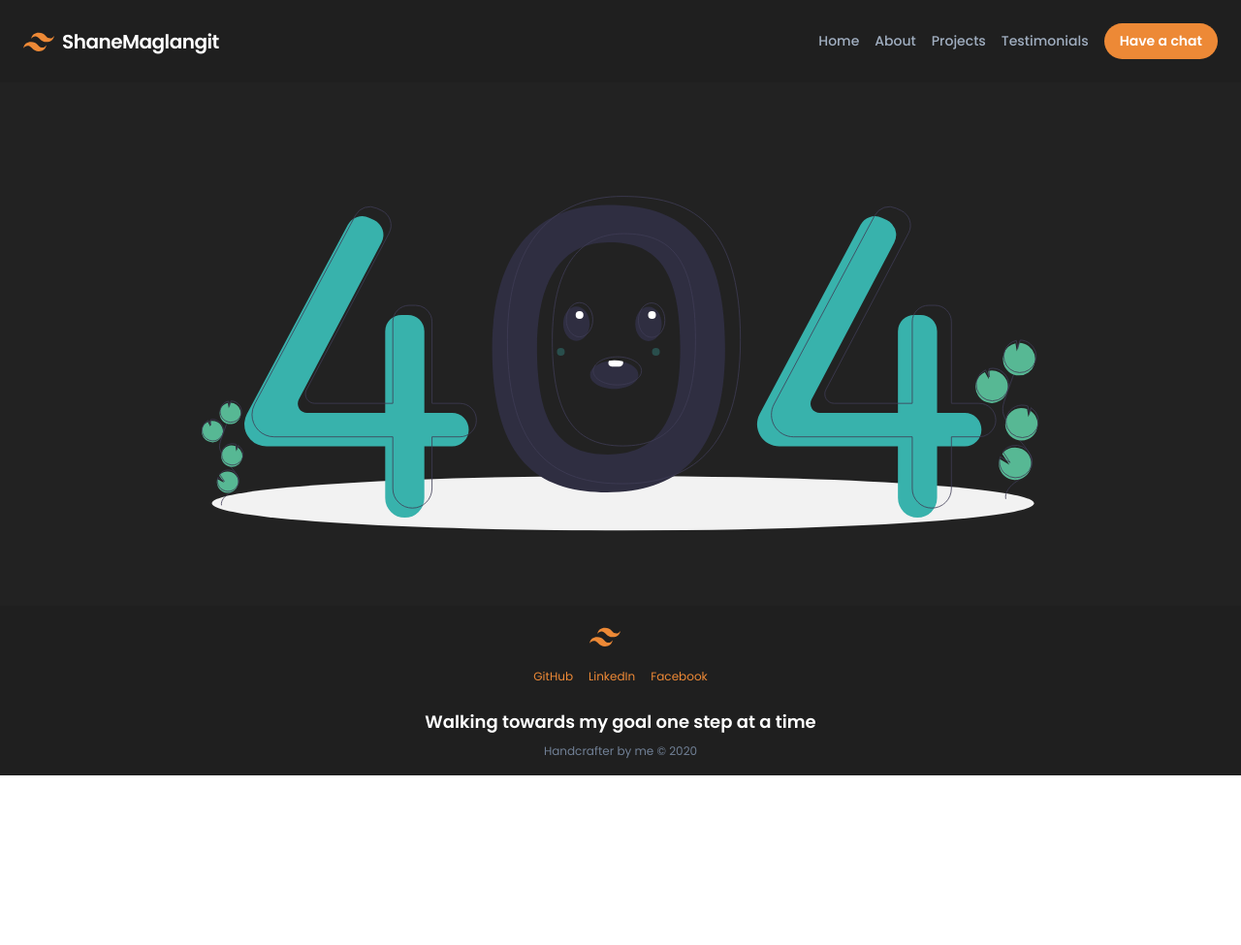
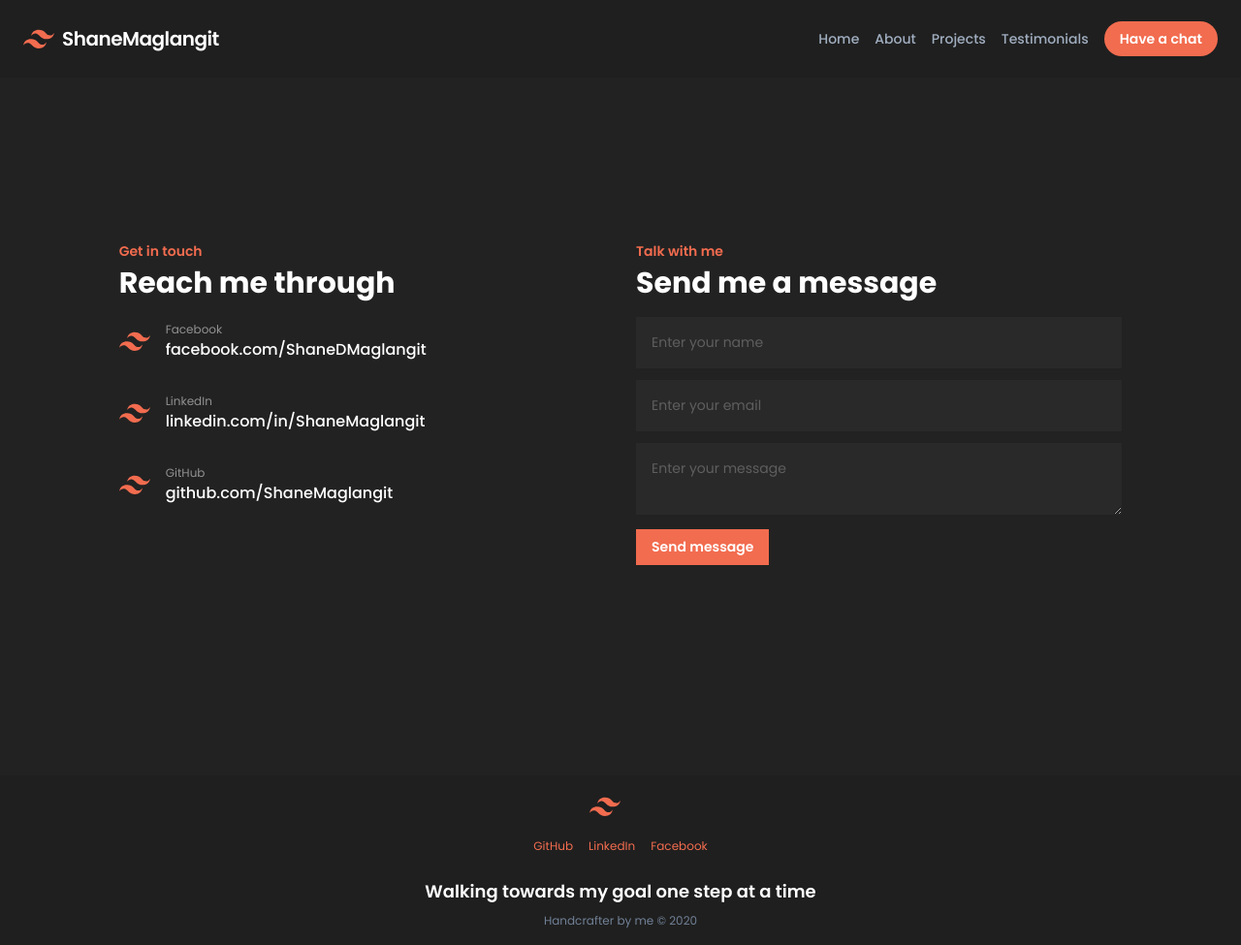
Before and after one commit to ShaneMaglangit/shanemaglangit-gatsby, a Gatsby site: page /contact in a window 1280 px wide. Before the commit this address had no page. Shown: the whole page at 97% size. Before the commit the page ends 800 px from the top, so only its background shows below. Built offline with nearby package versions, Linux system fonts and the light colour scheme; Gatsby itself is replaced by a stand-in of ours.

Commit message:
Added contact page | Changed orange-500 to primary | Fixed NavBar Issues

```diff
--- a/src/components/Footer.js
+++ b/src/components/Footer.js
@@ -7,14 +7,14 @@ const Footer = () => {
         <footer className="py-4 text-center bg-darker text-gray-600 text-xs">
             {/* Site logo */}
             <div className="mx-auto flex items-center flex-shrink-0 justify-center text-white mr-6">
-                <svg className="fill-current text-orange-500 h-8 w-8 mr-2" width="54" height="54" viewBox="0 0 54 54" xmlns="http://www.w3.org/2000/svg">
+                <svg className="fill-current text-primary h-8 w-8 mr-2" width="54" height="54" viewBox="0 0 54 54" xmlns="http://www.w3.org/2000/svg">
                     <path d="M13.5 22.1c1.8-7.2 6.3-10.8 13.5-10.8 10.8 0 12.15 8.1 17.55 9.45 3.6.9 6.75-.45 9.45-4.05-1.8 7.2-6.3 10.8-13.5 10.8-10.8 0-12.15-8.1-17.55-9.45-3.6-.9-6.75.45-9.45 4.05zM0 38.3c1.8-7.2 6.3-10.8 13.5-10.8 10.8 0 12.15 8.1 17.55 9.45 3.6.9 6.75-.45 9.45-4.05-1.8 7.2-6.3 10.8-13.5 10.8-10.8 0-12.15-8.1-17.55-9.45-3.6-.9-6.75.45-9.45 4.05z"/>
                 </svg>
             </div>
             <div className="py-4">
-                <a href="https://github.com/shanemaglangit" target="_blank" rel="noreferrer" className="px-2 text-orange-500">GitHub</a>
-                <a href="https://www.facebook.com/Scoobidiboopao" target="_blank" rel="noreferrer" className="px-2 text-orange-500">LinkedIn</a>
-                <a href="https://www.aedin.com/in/shanemaglangit/" target="_blank" rel="noreferrer" className="px-2 text-orange-500">Facebook</a>
+                <a href="https://github.com/shanemaglangit" target="_blank" rel="noreferrer" className="px-2 text-primary">GitHub</a>
+                <a href="https://www.facebook.com/Scoobidiboopao" target="_blank" rel="noreferrer" className="px-2 text-primary">LinkedIn</a>
+                <a href="https://www.aedin.com/in/shanemaglangit/" target="_blank" rel="noreferrer" className="px-2 text-primary">Facebook</a>
             </div>
             <h3 className="text-lg text-white font-semibold my-2">Walking towards my goal one step at a time</h3>
             Handcrafter by me &copy; 2020
--- a/src/components/Navbar.js
+++ b/src/components/Navbar.js
@@ -1,3 +1,4 @@
+import { Link } from "gatsby"
 import React, {useState} from "react"
 import NavbarItems from "./NavbarItems"
 
@@ -8,15 +9,15 @@ function Navbar () {
             {/* Wrapper for the navigation bar */}
             <nav className="fixed flex flex-wrap items-center justify-between w-full bg-darker p-6 z-30">
                 {/* Site logo */}
-                <div className="flex items-center flex-shrink-0 text-white mr-6">
-                    <svg className="fill-current text-orange-500 h-8 w-8 mr-2" width="54" height="54" viewBox="0 0 54 54" xmlns="http://www.w3.org/2000/svg">
+                <Link to="/" className="flex items-center flex-shrink-0 text-white mr-6">
+                    <svg className="fill-current text-primary h-8 w-8 mr-2" width="54" height="54" viewBox="0 0 54 54" xmlns="http://www.w3.org/2000/svg">
                         <path d="M13.5 22.1c1.8-7.2 6.3-10.8 13.5-10.8 10.8 0 12.15 8.1 17.55 9.45 3.6.9 6.75-.45 9.45-4.05-1.8 7.2-6.3 10.8-13.5 10.8-10.8 0-12.15-8.1-17.55-9.45-3.6-.9-6.75.45-9.45 4.05zM0 38.3c1.8-7.2 6.3-10.8 13.5-10.8 10.8 0 12.15 8.1 17.55 9.45 3.6.9 6.75-.45 9.45-4.05-1.8 7.2-6.3 10.8-13.5 10.8-10.8 0-12.15-8.1-17.55-9.45-3.6-.9-6.75.45-9.45 4.05z"/>
                     </svg>
                     <span className="font-semibold text-xl tracking-tight">ShaneMaglangit</span>
-                </div>
+                </Link>
                 {/* Hamburger icon */}
                 <div className="block md:hidden" onClick={() => toggleExpansion(!isExpanded)} onKeyPress={() => toggleExpansion(!isExpanded)} role="button" tabIndex={0}>
-                    <button className="flex items-center px-3 py-2 border rounded text-orange-500 border-orange-500 focus:outline-none">
+                    <button className="flex items-center px-3 py-2 border rounded text-primary border-primary focus:outline-none">
                         <svg className="fill-current h-3 w-3" viewBox="0 0 20 20" xmlns="http://www.w3.org/2000/svg">
                             <title>Menu</title>
                             <path d="M0 3h20v2H0V3zm0 6h20v2H0V9zm0 6h20v2H0v-2z"/>
--- a/src/components/NavbarItems.js
+++ b/src/components/NavbarItems.js
@@ -1,4 +1,4 @@
-import { button } from "gatsby"
+import { button, Link } from "gatsby"
 import React from "react"
 import scrollTo from "gatsby-plugin-smoothscroll"
 
@@ -11,7 +11,8 @@ const NavbarItems = () => {
                 <button onClick={() => scrollTo('#about')} className="block mt-4 mr-4 md:inline-block font-medium md:mt-0 text-gray-500 focus:outline-none">About</button>
                 <button onClick={() => scrollTo('#project')} className="block mt-4 mr-4 md:inline-block font-medium md:mt-0 text-gray-500 focus:outline-none">Projects</button>
                 <button onClick={() => scrollTo('#testimonial')} className="block mt-4 mr-4 md:inline-block font-medium md:mt-0 text-gray-500 focus:outline-none">Testimonials</button>
-                <button className="font-medium text-gray-500 mt-4 md:bg-orange-500 md:hover:bg-orange-700 md:text-sm md:text-white md:font-semibold md:mt-0 md:py-2 md:px-4 md:rounded-full focus:outline-none">Have a chat</button>
+                {/* <button className="font-medium text-gray-500 mt-4 md:bg-primary md:hover:bg-orange-700 md:text-sm md:text-white md:font-semibold md:mt-0 md:py-2 md:px-4 md:rounded-full focus:outline-none">Have a chat</button> */}
+                <Link to="/contact/" className="font-medium text-gray-500 mt-4 md:bg-primary md:hover:bg-orange-700 md:text-sm md:text-white md:font-semibold md:mt-0 md:py-2 md:px-4 md:rounded-full focus:outline-none">Have a chat</Link>
             </div>
         </>
     )
--- /dev/null
+++ b/src/pages/contact.js
@@ -0,0 +1,62 @@
+import React from "react"
+import Layout from "../components/Layout"
+
+export default () => {
+  return (
+    <Layout>
+        <main className="w-full flex-grow min-h-screen flex flex-col justify-around">
+          <div className="w-10/12 mx-auto flex content-start ">
+            <div className="flex flex-col w-100 px-4 w-full md:w-1/2 mt-8 sm:mt-8">
+                <p className="text-sm text-primary font-semibold pr-2">
+                    Get in touch
+                </p>
+                <h1 className="text-6xl text-left text-white font-bold sm:text-3xl">
+                    Reach me through
+                </h1>
+                <a href="https://www.facebook.com/ShaneDMaglangit/" target="_blank" rel="noreferrer" className="flex items-center my-4">
+                    <svg className="fill-current text-primary h-8 w-8 mr-2" width="54" height="54" viewBox="0 0 54 54" xmlns="http://www.w3.org/2000/svg">
+                        <path d="M13.5 22.1c1.8-7.2 6.3-10.8 13.5-10.8 10.8 0 12.15 8.1 17.55 9.45 3.6.9 6.75-.45 9.45-4.05-1.8 7.2-6.3 10.8-13.5 10.8-10.8 0-12.15-8.1-17.55-9.45-3.6-.9-6.75.45-9.45 4.05zM0 38.3c1.8-7.2 6.3-10.8 13.5-10.8 10.8 0 12.15 8.1 17.55 9.45 3.6.9 6.75-.45 9.45-4.05-1.8 7.2-6.3 10.8-13.5 10.8-10.8 0-12.15-8.1-17.55-9.45-3.6-.9-6.75.45-9.45 4.05z"/>
+                    </svg>
+                    <div className="ml-2">
+                        <p className="text-xs text-white opacity-50">Facebook</p>
+                        <h4 className="text-md text-white font-medium">facebook.com/ShaneDMaglangit</h4>
+                    </div>
+                </a>
+                <a href="https://www.linkedin.com/in/ShaneMaglangit/" target="_blank" rel="noreferrer"  className="flex items-center my-4">
+                    <svg className="fill-current text-primary h-8 w-8 mr-2" width="54" height="54" viewBox="0 0 54 54" xmlns="http://www.w3.org/2000/svg">
+                        <path d="M13.5 22.1c1.8-7.2 6.3-10.8 13.5-10.8 10.8 0 12.15 8.1 17.55 9.45 3.6.9 6.75-.45 9.45-4.05-1.8 7.2-6.3 10.8-13.5 10.8-10.8 0-12.15-8.1-17.55-9.45-3.6-.9-6.75.45-9.45 4.05zM0 38.3c1.8-7.2 6.3-10.8 13.5-10.8 10.8 0 12.15 8.1 17.55 9.45 3.6.9 6.75-.45 9.45-4.05-1.8 7.2-6.3 10.8-13.5 10.8-10.8 0-12.15-8.1-17.55-9.45-3.6-.9-6.75.45-9.45 4.05z"/>
+                    </svg>
+                    <div className="ml-2">
+                        <p className="text-xs text-white opacity-50">LinkedIn</p>
+                        <h4 className="text-md text-white font-medium">linkedin.com/in/ShaneMaglangit</h4>
+                    </div>
+                </a>
+                <a href="https://github.com/shanemaglangit" target="_blank" rel="noreferrer" className="flex items-center my-4">
+                    <svg className="fill-current text-primary h-8 w-8 mr-2" width="54" height="54" viewBox="0 0 54 54" xmlns="http://www.w3.org/2000/svg">
+                        <path d="M13.5 22.1c1.8-7.2 6.3-10.8 13.5-10.8 10.8 0 12.15 8.1 17.55 9.45 3.6.9 6.75-.45 9.45-4.05-1.8 7.2-6.3 10.8-13.5 10.8-10.8 0-12.15-8.1-17.55-9.45-3.6-.9-6.75.45-9.45 4.05zM0 38.3c1.8-7.2 6.3-10.8 13.5-10.8 10.8 0 12.15 8.1 17.55 9.45 3.6.9 6.75-.45 9.45-4.05-1.8 7.2-6.3 10.8-13.5 10.8-10.8 0-12.15-8.1-17.55-9.45-3.6-.9-6.75.45-9.45 4.05z"/>
+                    </svg>
+                    <div className="ml-2">
+                        <p className="text-xs text-white opacity-50">GitHub</p>
+                        <h4 className="text-md text-white font-medium">github.com/ShaneMaglangit</h4>
+                    </div>
+                </a>
+            </div>
+            <div className="flex flex-col  w-100 px-4 w-full md:w-1/2 mt-8 sm:mt-8">
+                <p className="text-sm text-primary font-semibold pr-2">
+                    Talk with me
+                </p>
+                <h1 className="text-6xl text-left text-white font-bold sm:text-3xl">
+                    Send me a message
+                </h1>
+                <form method="post" action="#">
+                    <input type="text" name="name" id="name" placeholder="Enter your name" className="w-full bg-light-dark text-sm text-white placeholder-white placeholder-opacity-25 p-4 mt-3 focus:outline-none"/>
+                    <input type="email" name="email" id="email" placeholder="Enter your email" className="w-full bg-light-dark text-sm text-white placeholder-white placeholder-opacity-25 p-4 mt-3 focus:outline-none"/>
+                    <textarea row="5" name="message" id="message" placeholder="Enter your message" className="w-full bg-light-dark text-sm text-white placeholder-white placeholder-opacity-25 p-4 mt-3 focus:outline-none"/>
+                    <button type="submit" className="bg-primary hover:bg-orange-700 text-sm text-white font-semibold py-2 px-4 mt-2 rounded-none focus:outline-none">Send message</button>
+                </form>
+            </div>
+          </div>
+      </main>
+    </Layout>
+  )
+}
--- a/src/pages/index.js
+++ b/src/pages/index.js
@@ -10,10 +10,10 @@ export default () => {
         <div id="header" className="w-11/12 mx-auto min-h-screen sm:flex sm:items-center">
           <div className="sm:px-2">
             <div className="flex items-center w-100 px-4 mt-8 sm:mt-8">
-              <span className="text-sm text-orange-500 font-semibold pr-2">
+              <span className="text-sm text-primary font-semibold pr-2">
                 Software Developer
               </span>
-              <div className="bg-orange-500 h-1 w-1/6"></div>
+              <div className="bg-primary h-1 w-1/6"></div>
             </div>
             <h1 className="px-4 text-6xl text-left text-white font-bold sm:text-3xl">
               My name is Shane,<br />I design and build Software.
@@ -36,10 +36,10 @@ export default () => {
               />
             <div className="sm:px-2">
               <div className="flex items-center w-100 px-4 mt-8 sm:mt-8">
-                <span className="text-sm text-orange-500 font-semibold pr-2">
+                <span className="text-sm text-primary font-semibold pr-2">
                   About me
                 </span>
-                <div className="bg-orange-500 h-1 w-1/6"></div>
+                <div className="bg-primary h-1 w-1/6"></div>
               </div>
               <h1 className="px-4 text-6xl text-left text-white font-bold sm:text-3xl">
                 Based on the Philippines,<br />I am a student and a developer.
--- a/tailwind.config.js
+++ b/tailwind.config.js
@@ -11,8 +11,10 @@ module.exports = {
         "half" : "50vh"
       },
       colors: {
+        "light-dark" : "#292929",
         "dark" : "#222222",
-        "darker" : "#1F1F1F"
+        "darker" : "#1F1F1F",
+        "primary" : "#F26C4F"
       }
     }
   },
```
